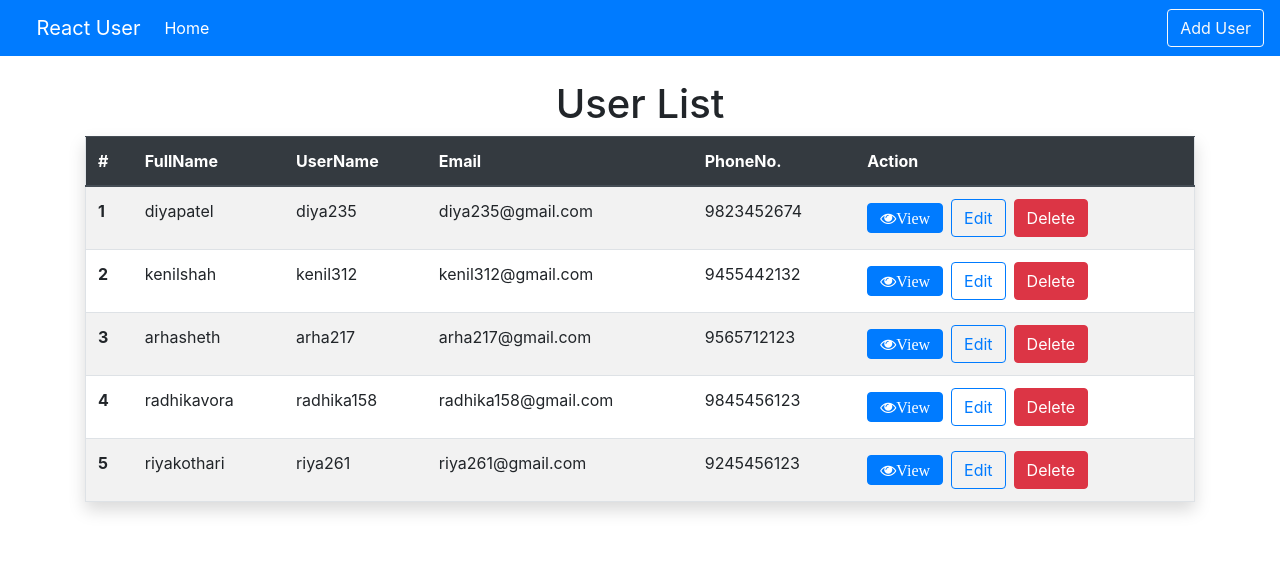
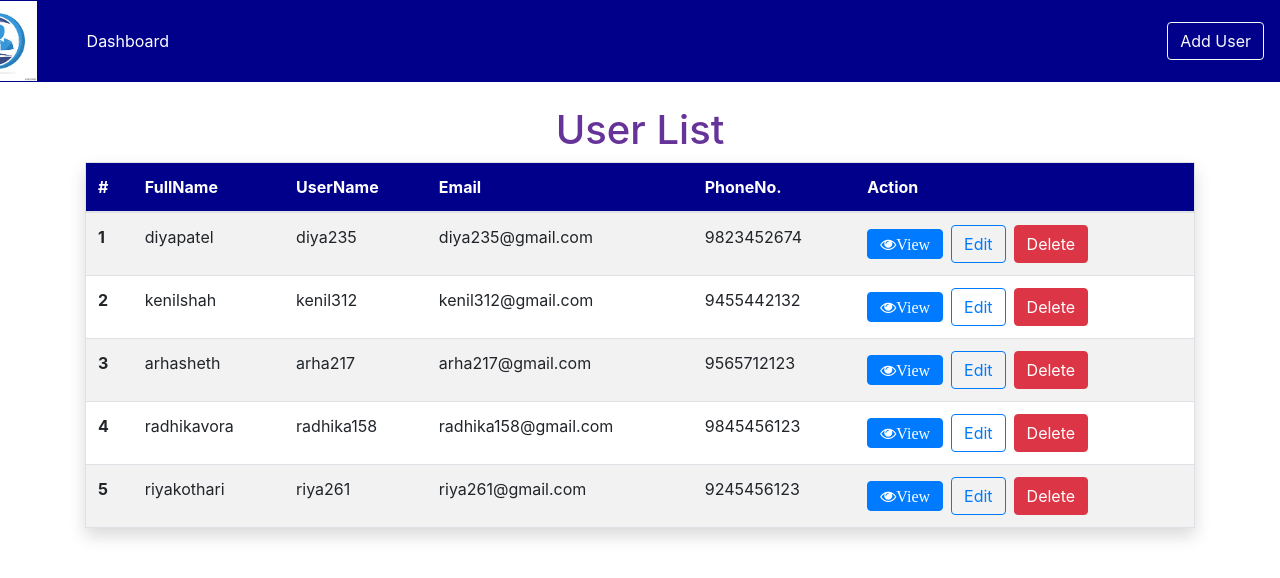
Before and after one commit to Hardi-Shah/React-Application, a React (Create React App) app: page / in a window 1280 px wide. Shown: the top 578 px of the page. Built offline with nearby package versions, Linux system fonts and the light colour scheme; data requests are answered from the project's data file.

Commit message:
Initial Commit

```diff
--- a/src/components/usercrudapp/layout/Navbar.js
+++ b/src/components/usercrudapp/layout/Navbar.js
@@ -3,9 +3,9 @@ import { Link, NavLink } from "react-router-dom";
 
 const Navbar = () => {
     return (
-        <nav className="navbar navbar-expand-lg navbar-dark bg-primary">
+        <nav className="navbar navbar-expand-lg navbar-dark navcolor">
             <div className="container">
-                <Link className="navbar-brand" to="">React User</Link>
+                <Link className="navbar-brand" to=""><img className="img-center" height="80" width="80" src="../images.png"/></Link>
                 <button className="navbar-toggler" type="button" aria-controls="navbarSupportedContent" aria-expanded="false" aria-label="Toggle navigation" data-toggle="collapse" data-target="#navbarSupportedContent">
                     <span className="navbar-toggler-icon"></span>
                 </button>
@@ -13,7 +13,7 @@ const Navbar = () => {
                 <div className="collapse navbar-collapse" >
                     <ul className="navbar-nav mr-auto">
                         <li className="nav-item">
-                            <NavLink className="nav-link" exact to="/">Home</NavLink>
+                            <NavLink className="nav-link" exact to="/">Dashboard</NavLink>
                         </li>
                     </ul>
                 </div>
--- a/src/components/usercrudapp/pages/Home.js
+++ b/src/components/usercrudapp/pages/Home.js
@@ -24,7 +24,7 @@ const Home = () => {
             <div className="py-4">
                 <h1 className="heading">User List</h1>
                 <table className="table table-striped border shadow">
-                    <thead className="thead-dark">
+                    <thead className=" tblcolor">
                         <tr>
                             <th scope="col">#</th>
                             <th scope="col">FullName</th>
--- a/src/components/usercrudapp/users/user.css
+++ b/src/components/usercrudapp/users/user.css
@@ -8,4 +8,20 @@
 }
 .heading{
     text-align: center;
+    color:rebeccapurple;
 }
+.tblcolor{
+    background-color: darkblue;
+    color:white;
+}
+.navcolor{
+    background-color: darkblue;
+}
+.navbar-brand {
+    margin-top: -12px;
+    margin-bottom: -12px;
+    margin-left: -80px;
+}
+.nav-link{
+    margin-left: 26px;
+}
```
Also changed, not shown: public/images.png (added), 1 other file (tests, documents, lock files or other folders).
